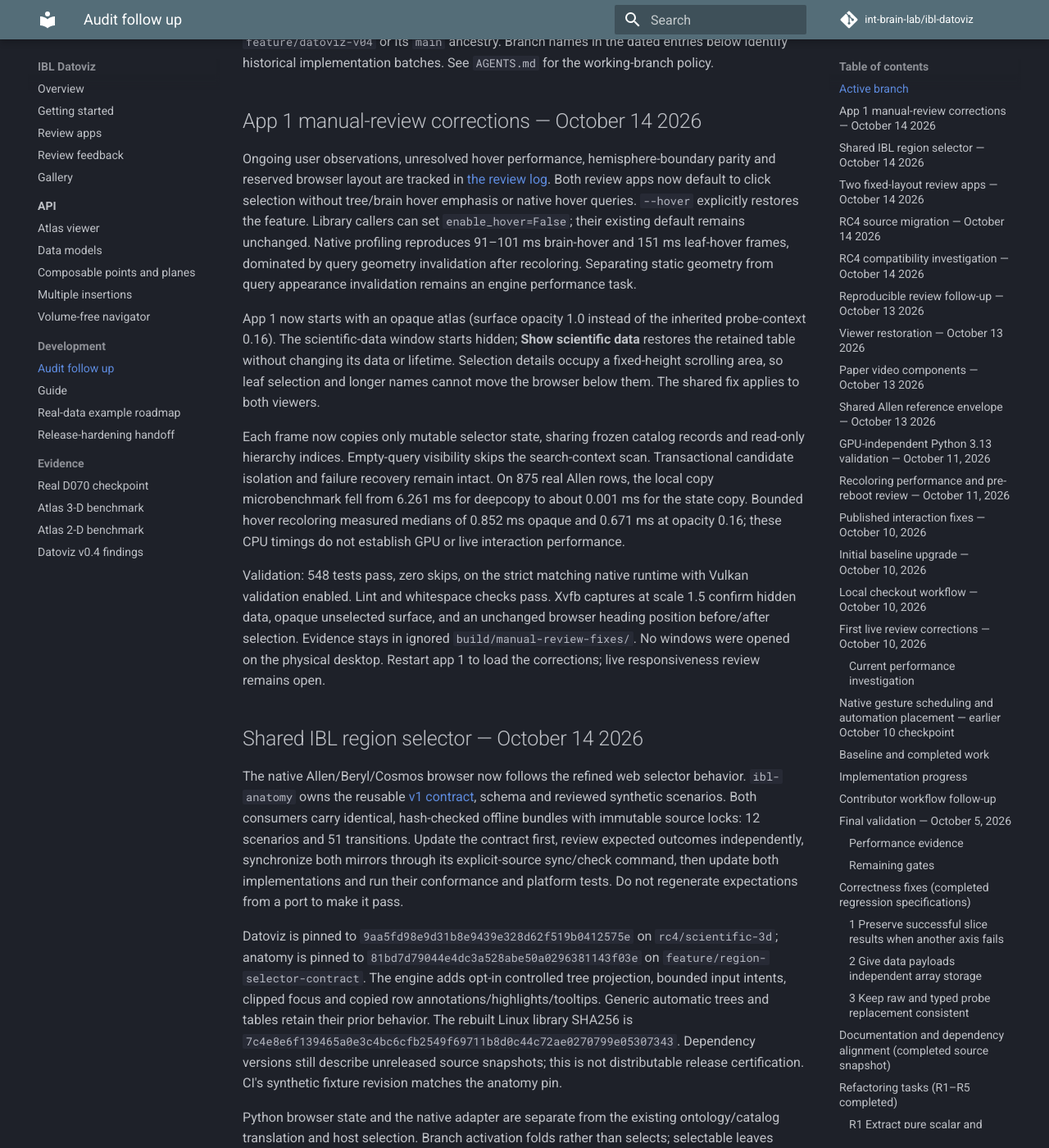
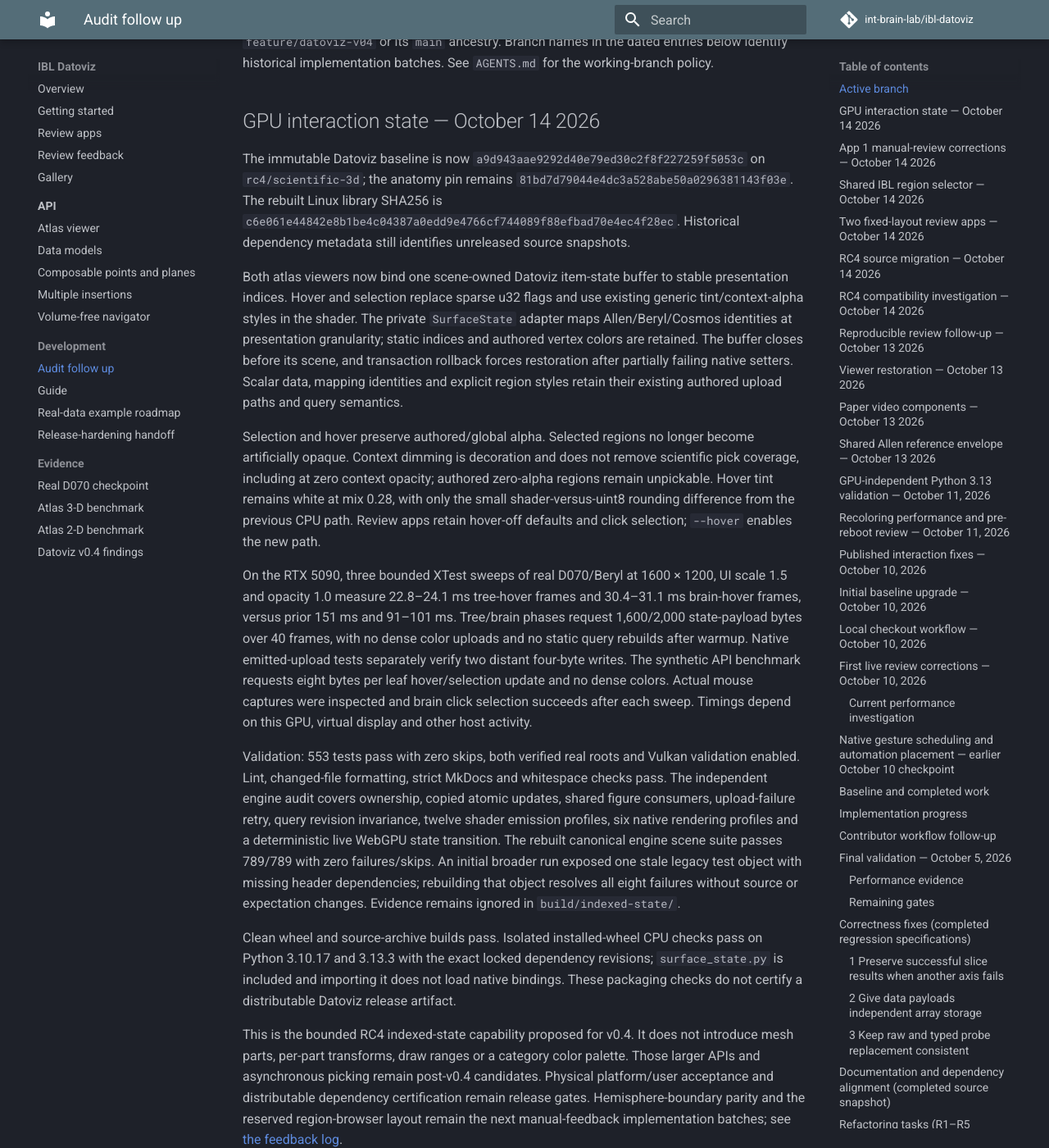
Before and after one commit to int-brain-lab/ibl-datoviz, an MkDocs documentation site: the page built from docs/NEXT_STEPS.md, in a window 1280 px wide and 1400 px high, scrolled down 269 px. Shown: the whole window at 82% size. Built offline with MkDocs 1.6.1 and Material for MkDocs 9.7.7, drawn with Linux system fonts in a browser that asks for light colours; comment, search, counter and statistics services are not loaded; some of the changed text lies outside the part shown.

Commit message:
Record indexed-state performance and review behavior

```diff
--- a/docs/NEXT_STEPS.md
+++ b/docs/NEXT_STEPS.md
@@ -9,6 +9,63 @@ all their commits are preserved in `feature/datoviz-v04` or its `main` ancestry.
 Branch names in the dated entries below identify historical implementation batches.
 See `AGENTS.md` for the working-branch policy.
 
+## GPU interaction state — October 14 2026
+
+The immutable Datoviz baseline is now `a9d943aae9292d40e79ed30c2f8f227259f5053c`
+on `rc4/scientific-3d`; the anatomy pin remains
+`81bd7d79044e4dc3a528abe50a0296381143f03e`. The rebuilt Linux library SHA256 is
+`c6e061e44842e8b1be4c04387a0edd9e4766cf744089f88efbad70e4ec4f28ec`.
+Historical dependency metadata still identifies unreleased source snapshots.
+
+Both atlas viewers now bind one scene-owned Datoviz item-state buffer to stable
+presentation indices. Hover and selection replace sparse u32 flags and use existing
+generic tint/context-alpha styles in the shader. The private `SurfaceState` adapter
+maps Allen/Beryl/Cosmos identities at presentation granularity; static indices and
+authored vertex colors are retained. The buffer closes before its scene, and
+transaction rollback forces restoration after partially failing native setters.
+Scalar data, mapping identities and explicit region styles retain their existing
+authored upload paths and query semantics.
+
+Selection and hover preserve authored/global alpha. Selected regions no longer
+become artificially opaque. Context dimming is decoration and does not remove
+scientific pick coverage, including at zero context opacity; authored zero-alpha
+regions remain unpickable. Hover tint remains white at mix 0.28, with only the
+small shader-versus-uint8 rounding difference from the previous CPU path. Review
+apps retain hover-off defaults and click selection; `--hover` enables the new path.
+
+On the RTX 5090, three bounded XTest sweeps of real D070/Beryl at 1600 × 1200,
+UI scale 1.5 and opacity 1.0 measure 22.8–24.1 ms tree-hover frames and 30.4–31.1 ms
+brain-hover frames, versus prior 151 ms and 91–101 ms. Tree/brain phases request
+1,600/2,000 state-payload bytes over 40 frames, with no dense color uploads and no
+static query rebuilds after warmup. Native emitted-upload tests separately verify
+two distant four-byte writes. The synthetic API benchmark requests eight bytes
+per leaf hover/selection update and no dense colors. Actual mouse captures were
+inspected and brain click selection succeeds after each sweep. Timings depend on
+this GPU, virtual display and other host activity.
+
+Validation: 553 tests pass with zero skips, both verified real roots and Vulkan
+validation enabled. Lint, changed-file formatting, strict MkDocs and whitespace
+checks pass. The independent engine audit covers ownership, copied atomic updates,
+shared figure consumers, upload-failure retry, query revision invariance, twelve
+shader emission profiles, six native rendering profiles and a deterministic live
+WebGPU state transition. The rebuilt canonical engine scene suite passes 789/789
+with zero failures/skips. An initial broader run exposed one stale legacy test
+object with missing header dependencies; rebuilding that object resolves all eight
+failures without source or expectation changes. Evidence remains ignored in
+`build/indexed-state/`.
+
+Clean wheel and source-archive builds pass. Isolated installed-wheel CPU checks
+pass on Python 3.10.17 and 3.13.3 with the exact locked dependency revisions;
+`surface_state.py` is included and importing it does not load native bindings.
+These packaging checks do not certify a distributable Datoviz release artifact.
+
+This is the bounded RC4 indexed-state capability proposed for v0.4. It does not
+introduce mesh parts, per-part transforms, draw ranges or a category color palette.
+Those larger APIs and asynchronous picking remain post-v0.4 candidates. Physical
+platform/user acceptance and distributable dependency certification remain release
+gates. Hemisphere-boundary parity and the reserved region-browser layout remain
+the next manual-feedback implementation batches; see [the feedback log](REVIEW_FEEDBACK.md).
+
 ## App 1 manual-review corrections — October 14 2026
 
 Ongoing user observations, unresolved hover performance, hemisphere-boundary
@@ -17,8 +74,8 @@ Both review apps now default to click selection without tree/brain hover emphasi
 or native hover queries. `--hover` explicitly restores the feature. Library callers
 can set `enable_hover=False`; their existing default remains unchanged. Native
 profiling reproduces 91–101 ms brain-hover and 151 ms leaf-hover frames, dominated
-by query geometry invalidation after recoloring. Separating static geometry from
-query appearance invalidation remains an engine performance task.
+by query geometry invalidation after recoloring. The GPU-state batch above replaces
+this interactive recoloring path; these figures describe the original diagnosis.
 
 App 1 now starts with an opaque atlas (surface opacity 1.0 instead of the inherited
 probe-context 0.16). The scientific-data window starts hidden; **Show scientific
```
Also changed, not shown: docs/REAL_DATA_EXAMPLE_ROADMAP.md (+1 -1 lines), docs/REVIEW_FEEDBACK.md (+32 -18 lines), docs/api/viewer.md (+3 -3 lines), docs/development.md (+10 -3 lines), docs/review-apps.md (+5 -0 lines), 1 other file.
